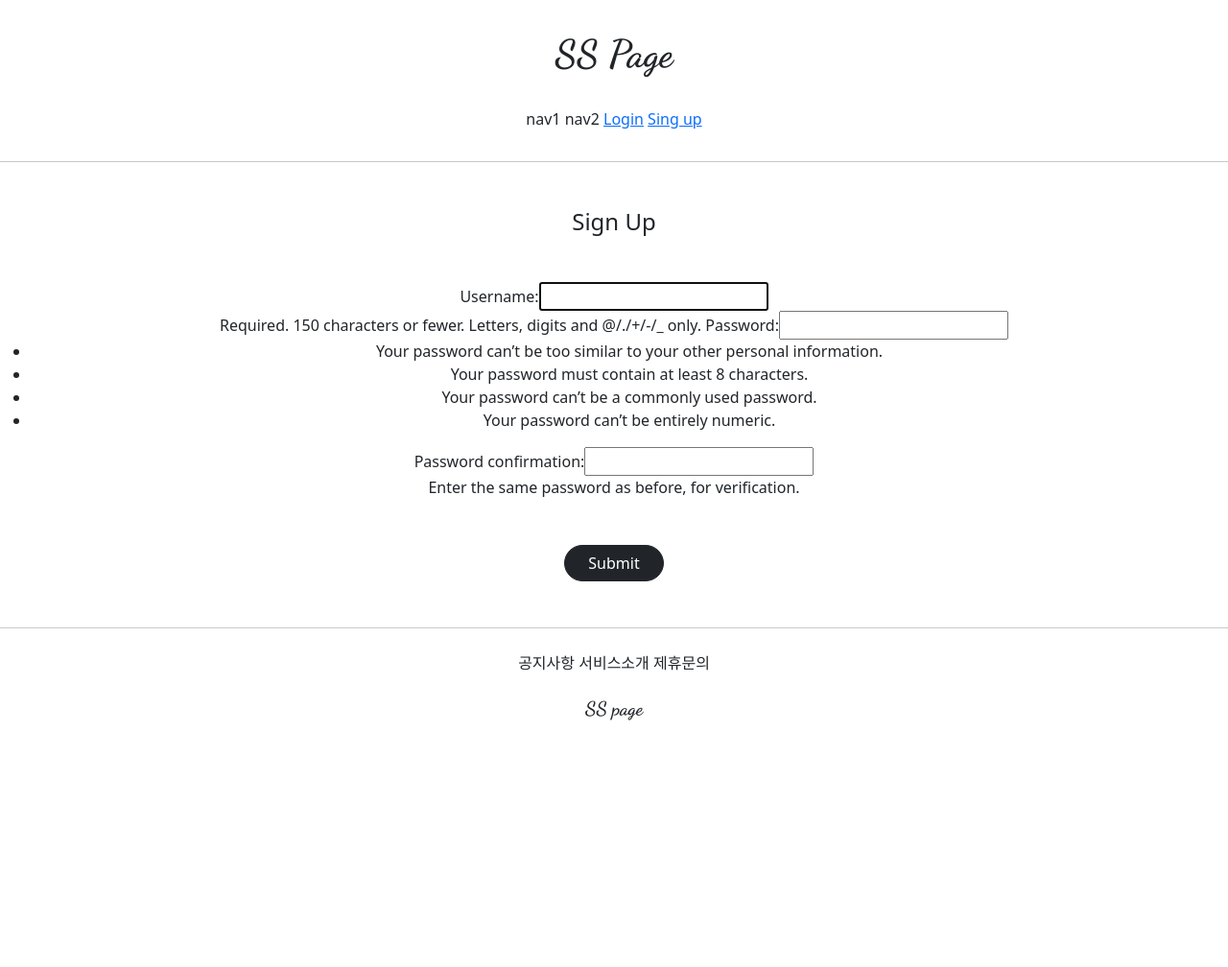
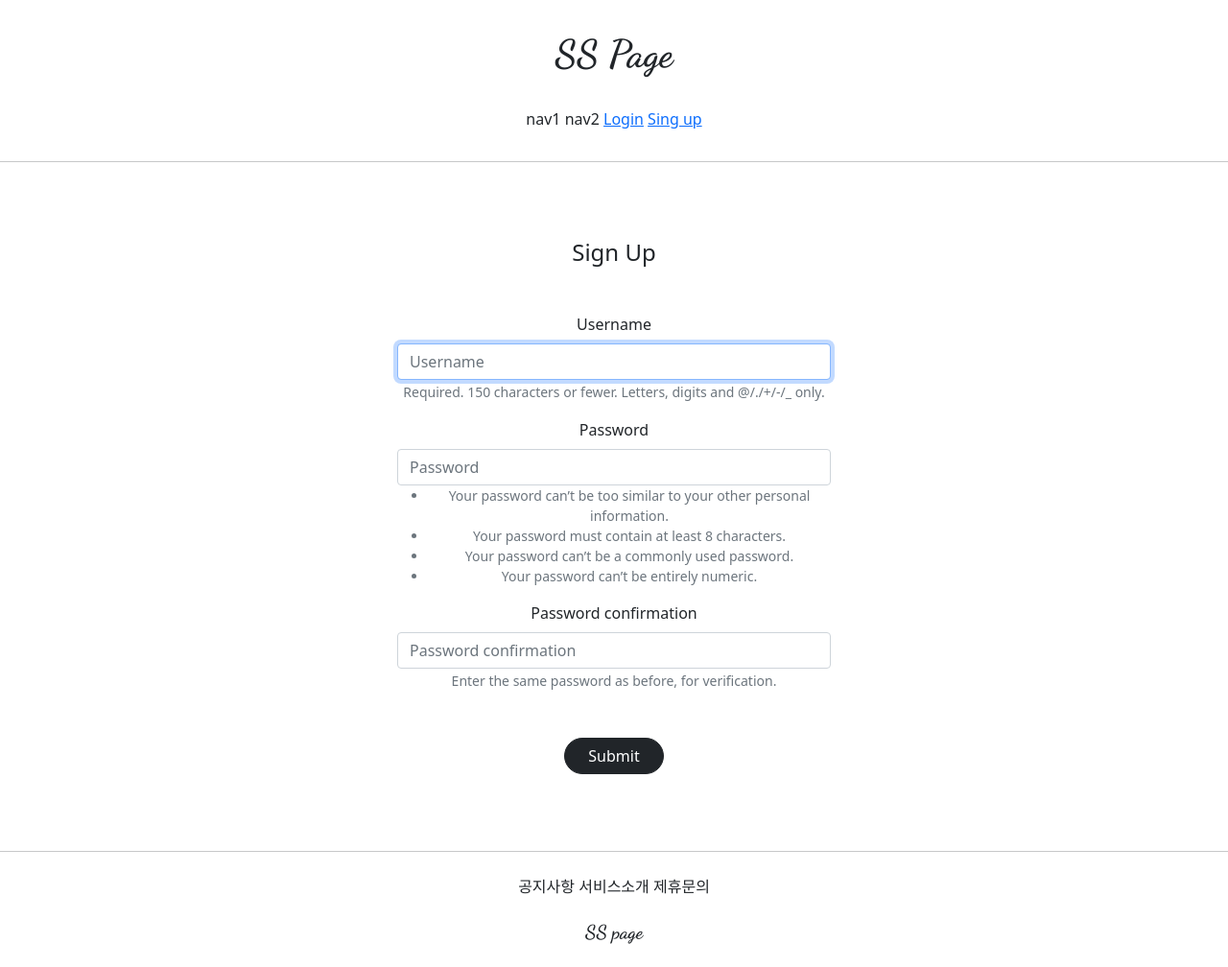
Before and after one commit to NOESYU/self_django, a Django app: page /account/create/ in a window 1280 px wide. Shown: the whole page at 96% size. Before the commit the page ends 751 px from the top, so only its background shows below. Run offline with Django 3.2, Linux system fonts and the light colour scheme; parts of the project's set-up code (start-up, migrations or seed data) failed here and were passed over; some libraries are stand-ins or nearby versions.

Commit message:
210715 self commit 2

```diff
--- a/accountapp/templates/accountapp/create.html
+++ b/accountapp/templates/accountapp/create.html
@@ -1,15 +1,16 @@
 {% extends 'base.html' %}
+{% load bootstrap4 %}
 
 {% block content %}
 
-    <div class="text-center">
+    <div class="text-center max_width-500 m-auto">
         <div class="m-5">
             <h4>Sign Up</h4>
         </div>
         <div>
             <form action="{% url 'accountapp:create' %}" method="post">
                 {% csrf_token %}
-                {{ form }}
+                {% bootstrap_form form %}
                 <div class="m-5">
                 <input type="submit" class="btn btn-dark rounded-pill px-4">
                 </div>
--- a/accountapp/templates/accountapp/login.html
+++ b/accountapp/templates/accountapp/login.html
@@ -1,15 +1,16 @@
 {% extends 'base.html' %}
+{% load bootstrap4 %}
 
 {% block content %}
 
-    <div class="text-center">
+    <div class="text-center max_width-500 m-auto">
         <div class="m-5">
             <h4>Login</h4>
         </div>
         <div>
             <form action="{% url 'accountapp:login' %}" method="post">
                 {% csrf_token %}
-                {{ form }}
+                {% bootstrap_form form %}
                 <div class="m-5">
                 <input type="submit" class="btn btn-dark rounded-pill px-4">
                 </div>
--- a/selfdjango/settings.py
+++ b/selfdjango/settings.py
@@ -52,7 +52,8 @@ INSTALLED_APPS = [
     'django.contrib.sessions',
     'django.contrib.messages',
     'django.contrib.staticfiles',
-    'accountapp'
+    'accountapp',
+    'bootstrap4',
 ]
 
 MIDDLEWARE = [
--- a/static/base.css
+++ b/static/base.css
@@ -15,3 +15,8 @@
 .footer_button {
     margin-top: 1.5rem;
 }
+
+.max_width-500 {
+    max-width: 500px;
+    padding: 1rem 1.5rem;
+}
```
